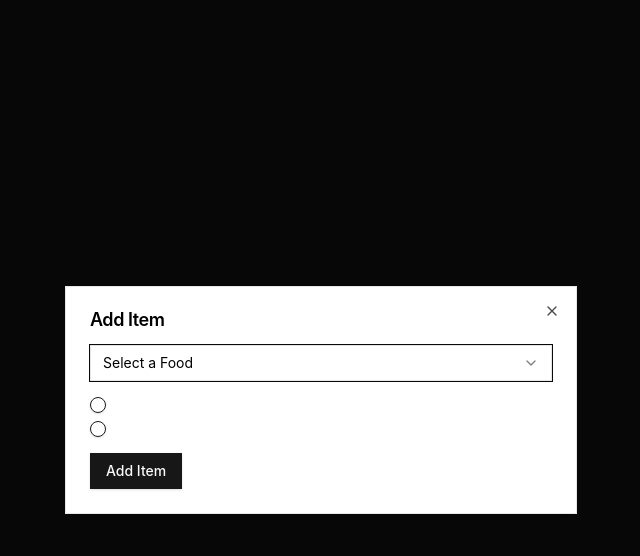
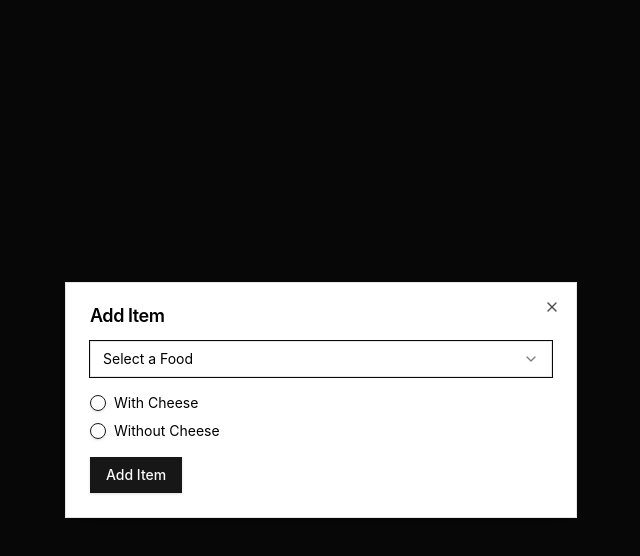
Before and after one commit to PARSHAV529/Freelance-project-TastyBites, a React (Vite) app: page /add in a window 1280 px wide. Both pictures are taken after typing "Sample" into the empty fields and a click on the button "Add Item". Shown: the top 556 px of the page, without its empty margins (319-959 px from the left). Built offline with nearby package versions, Linux system fonts and the light colour scheme.

Commit message:
handle add item form

```diff
--- a/src/Pages/Form.jsx
+++ b/src/Pages/Form.jsx
@@ -1,6 +1,12 @@
 import { useForm } from "react-hook-form";
 import { Button } from "@/components/ui/button";
-import { Select, SelectContent, SelectItem, SelectTrigger, SelectValue } from "@/components/ui/select";
+import {
+  Select,
+  SelectContent,
+  SelectItem,
+  SelectTrigger,
+  SelectValue,
+} from "@/components/ui/select";
 import { RadioGroup, RadioGroupItem } from "@/components/ui/radio-group";
 
 // eslint-disable-next-line react/prop-types
@@ -57,8 +63,18 @@ export function InputForm({ onAddItem, onClose }) {
 
       {selectedFood !== "Garlic Bread" && (
         <RadioGroup onValueChange={(value) => setValue("cheese", value)}>
-          <RadioGroupItem value="with Cheese">With Cheese</RadioGroupItem>
-          <RadioGroupItem value="without Cheese">Without Cheese</RadioGroupItem>
+          <div className="flex items-center space-x-2">
+            <RadioGroupItem value="with Cheese" id="with-cheese" />
+            <label htmlFor="with-cheese" className="text-sm">
+              With Cheese
+            </label>
+          </div>
+          <div className="flex items-center space-x-2">
+            <RadioGroupItem value="without Cheese" id="without-cheese" />
+            <label htmlFor="without-cheese" className="text-sm">
+              Without Cheese
+            </label>
+          </div>
         </RadioGroup>
       )}
 
```
